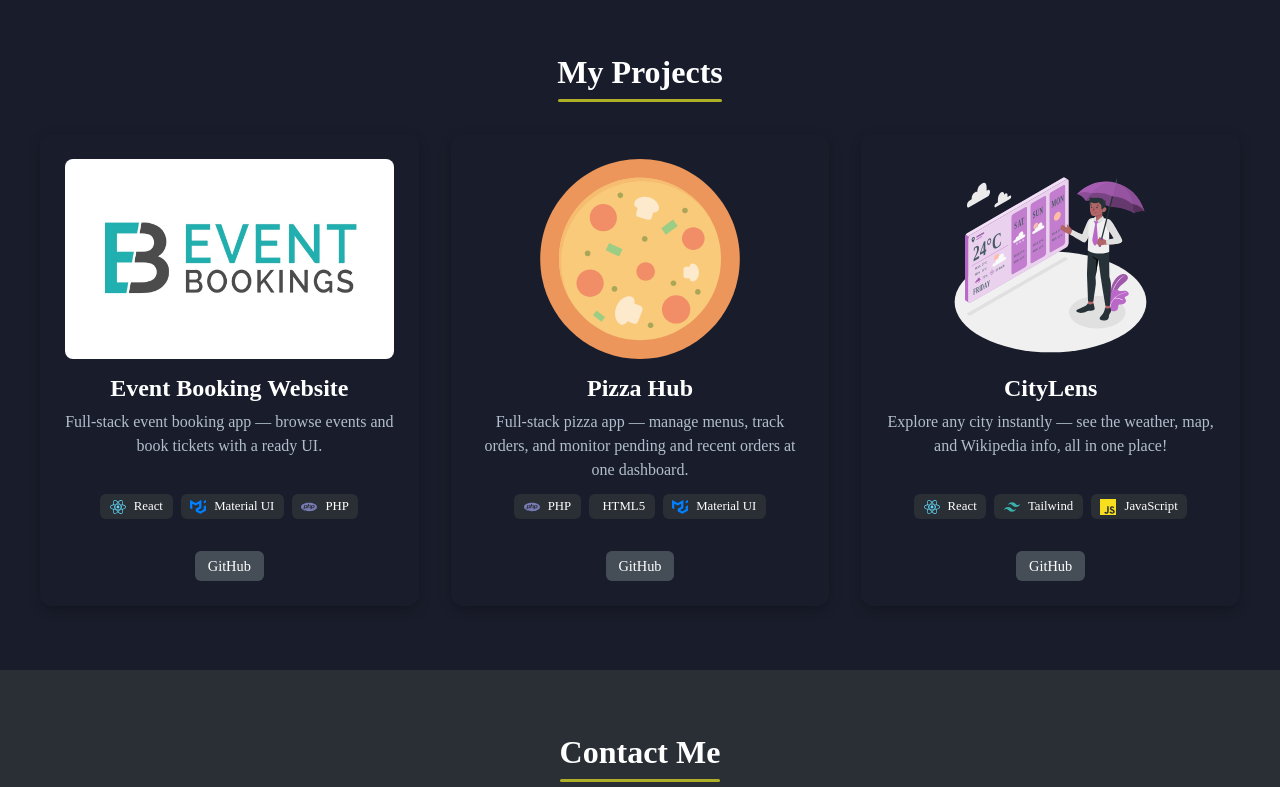
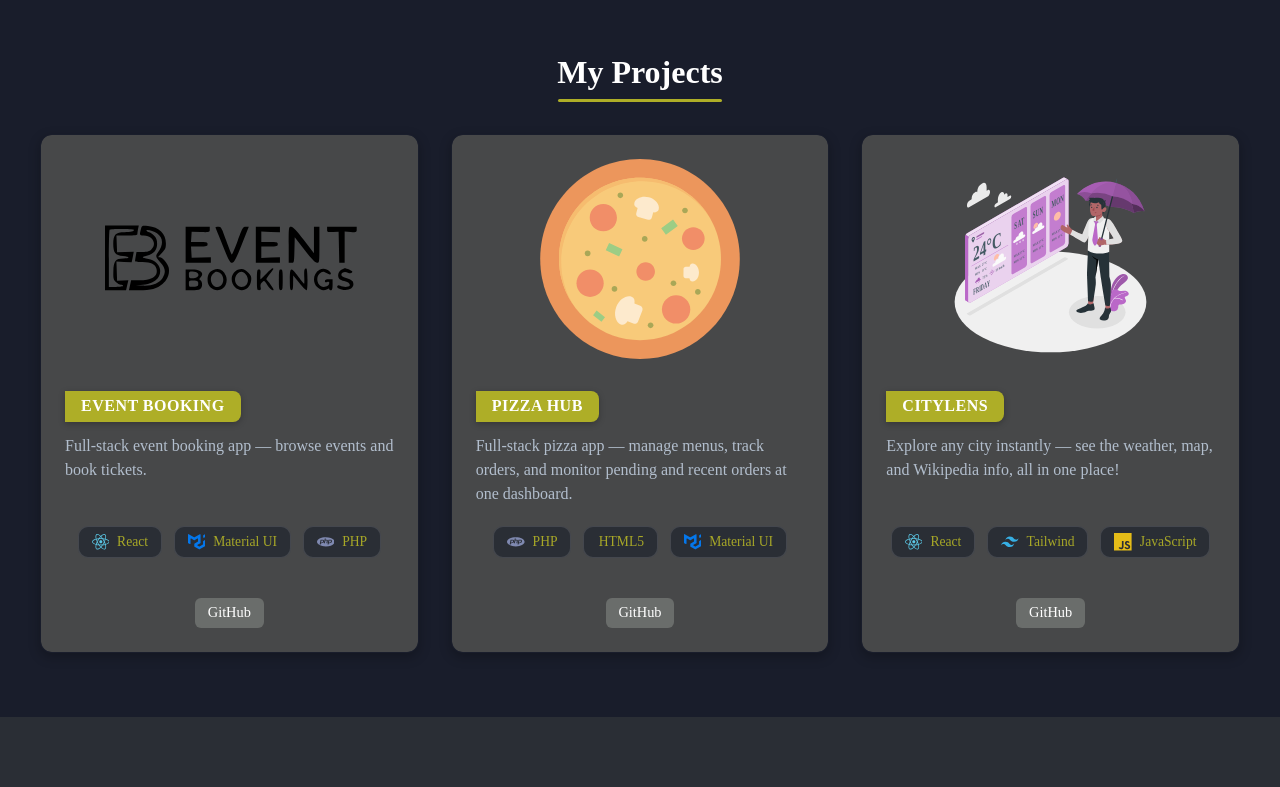
Before and after one commit to Nk6513/resume-app, a Next.js app: page / in a window 1280 px wide. Shown: the part 1500-2287 px from the top of the page. Built offline with nearby package versions, Linux system fonts and the light colour scheme.

Commit message:
Slight changes in styling

```diff
--- a/components/Projects.js
+++ b/components/Projects.js
@@ -7,12 +7,12 @@ export default function Projects() {
   const projects = [
     {
       id: 1,
-      title: "Event Booking Website",
-      description: "Full-stack event booking app — browse events and book tickets with a ready UI.",
+      title: "Event Booking",
+      description: "Full-stack event booking app — browse events and book tickets.",
       tech: ["React", "Material UI", "PHP"],
       github: "https://github.com/Nk6513/Event_ReactApp",
       live: "",
-      img: "/eventBooking.jpg",
+      img: "/EventBooking.svg",
     },
     {
       id: 2,
--- a/styles/globals.scss
+++ b/styles/globals.scss
@@ -45,8 +45,8 @@ main {
 /* Light Mode Overrides */
 /*=====================================================================*/
 .light-mode {
-  --color-primary: #f3f5fa;
-  --color-secondary: #3dad18;
+  --color-primary: #c0b999;
+  --color-secondary: #be7a5f;
   --color-secondary1: #ebcdd1;
   --color-secondary2: #dee3d5;
   --color-secondary3: #aeaeae;
@@ -54,7 +54,7 @@ main {
   --color-black: #000;
   --color-grey0: #f8f8f8;
   --color-grey1: #0875f2;
-  --color-grey2: #909087;
+  --color-grey2: #353535;
   --color-grey3: #646464;
   --color-grey4: #454e56;
   --color-grey5: #c4c4c4;
@@ -182,7 +182,7 @@ button {
 .navbar .navLinks {
   list-style: none;
   display: flex;
-  gap: 2rem;
+  gap: 1rem;
 }
 
 .navbar .navLinks li a {
@@ -193,7 +193,7 @@ button {
 }
 
 .navbar .navLinks li a:hover {
-  color: var(--color-white);
+  color: var(--color-primary);
 }
 
 .navLinks li a {
@@ -338,7 +338,7 @@ button {
 
     &:hover {
       transform: translateY(-5px);
-      border: 1px solid var(--color-secondary);
+      // border: 1px solid var(--color-secondary);
       box-shadow: 0 6px 20px rgba(0, 0, 0, 0.4);
     }
 
@@ -349,6 +349,11 @@ button {
       padding: 1.5rem;
       height: 100%;
       box-sizing: border-box;
+      position: relative;
+      background: var(--color-secondary2);
+      border-radius: 10px;
+      padding: 1.5rem;
+      overflow: hidden;
     }
 
     .project-image {
@@ -366,63 +371,82 @@ button {
         // transition: transform 0.3s ease;
       }
     }
-
-    h3 {
-      font-size: 1.5rem;
-      margin-bottom: 0.5rem;
+.project-title {
+  display: inline-block;
+  align-self: flex-start;
+  margin: 1rem 0 0.75rem 0; /* space above and below */
+  background: var(--color-secondary);
   color: var(--color-white);
+  font-size: 1rem;
   font-weight: 600;
+  padding: 0.4rem 1rem;
+  border-top-right-radius: 8px;
+  border-bottom-right-radius: 8px;
+  box-shadow: 0 2px 6px rgba(0, 0, 0, 0.25);
+  text-transform: uppercase;
+  letter-spacing: 0.5px;
+  width: fit-content;
 }
 
-    p {
+/* keep description naturally below title */
+.project-description {
   font-size: 1rem;
   line-height: 1.5;
   color: var(--color-grey2);
   flex-grow: 1;
   margin-bottom: 0.75rem;
+  text-align: left;
 }
+
 
     /* Tech List */
 .tech-list {
   display: flex;
   flex-wrap: wrap;
   justify-content: center;
-      gap: 0.5rem;
+  gap: 0.75rem;
   margin-bottom: 1rem;
+  padding: 0.5rem 0;
+}
 
 .tech-item {
   display: flex;
   align-items: center;
-        gap: 0.25rem;
-        background-color: var(--color-grey5);
-        color: white;
-        font-size: 0.8rem;
+  gap: 0.4rem;
+  background: var(--color-grey5);
+  color: var(--color-grey2);
+  font-size: 0.85rem;
   font-weight: 500;
-        padding: 0.3rem 0.6rem;
-        border-radius: 6px;
-        transition: background 0.3s, transform 0.3s;
+  padding: 0.4rem 0.8rem;
+  border-radius: 10px;
+  border: 1px solid rgba(255, 255, 255, 0.12);
+  backdrop-filter: blur(6px);
+  transition: all 0.25s ease-in-out;
+}
 
-        &:hover {
-          // background-color: var(--color-secondary);
-          transform: scale(1.05);
+.tech-item:hover {
+  background: rgba(255, 255, 255, 0.15);
+  transform: translateY(-2px);
 }
 
 .tech-icon {
-          font-size: 1rem;
+  font-size: 1.1rem;
   display: inline-flex;
   align-items: center;
+  opacity: 0.9;
 }
 
+/* Soft brand colors for icons */
 .tech-react { color: #61dafb; }
-        .tech-tailwind { color: #38b2ac; }
-        .tech-js { color: #f7df1e; }
-        .tech-php { color: #777bb4; }
+.tech-tailwind { color: #38bdf8; }
+.tech-js { color: #facc15; }
+.tech-php { color: #8993be; }
 .tech-mui { color: #007fff; }
 
 .tech-name {
-          margin-left: 0.25rem;
-        }
-      }
+  margin-left: 0.1rem;
+  opacity: 0.95;
+  color: var(--color-secondary)
 }
 
     .project-links {
@@ -433,7 +457,7 @@ button {
 
       a {
         padding: 0.4rem 0.8rem;
-        background-color: var(--color-grey4);
+        background-color: var(--color-secondary3);
         color: white;
         border-radius: 6px;
         text-decoration: none;
```
Also changed, not shown: public/EventBooking.svg (added). Lines whose indentation alone changed are shown as unchanged.
